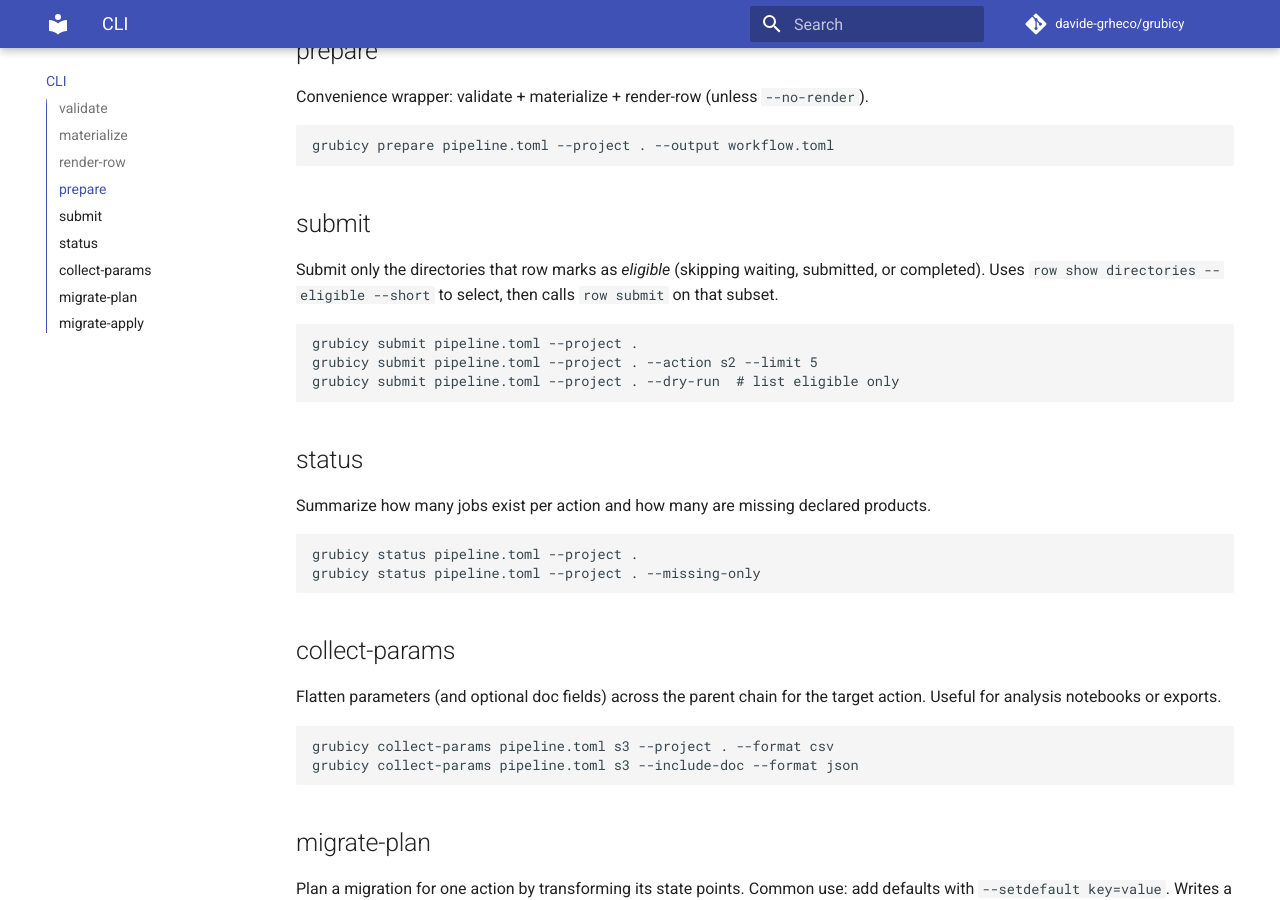
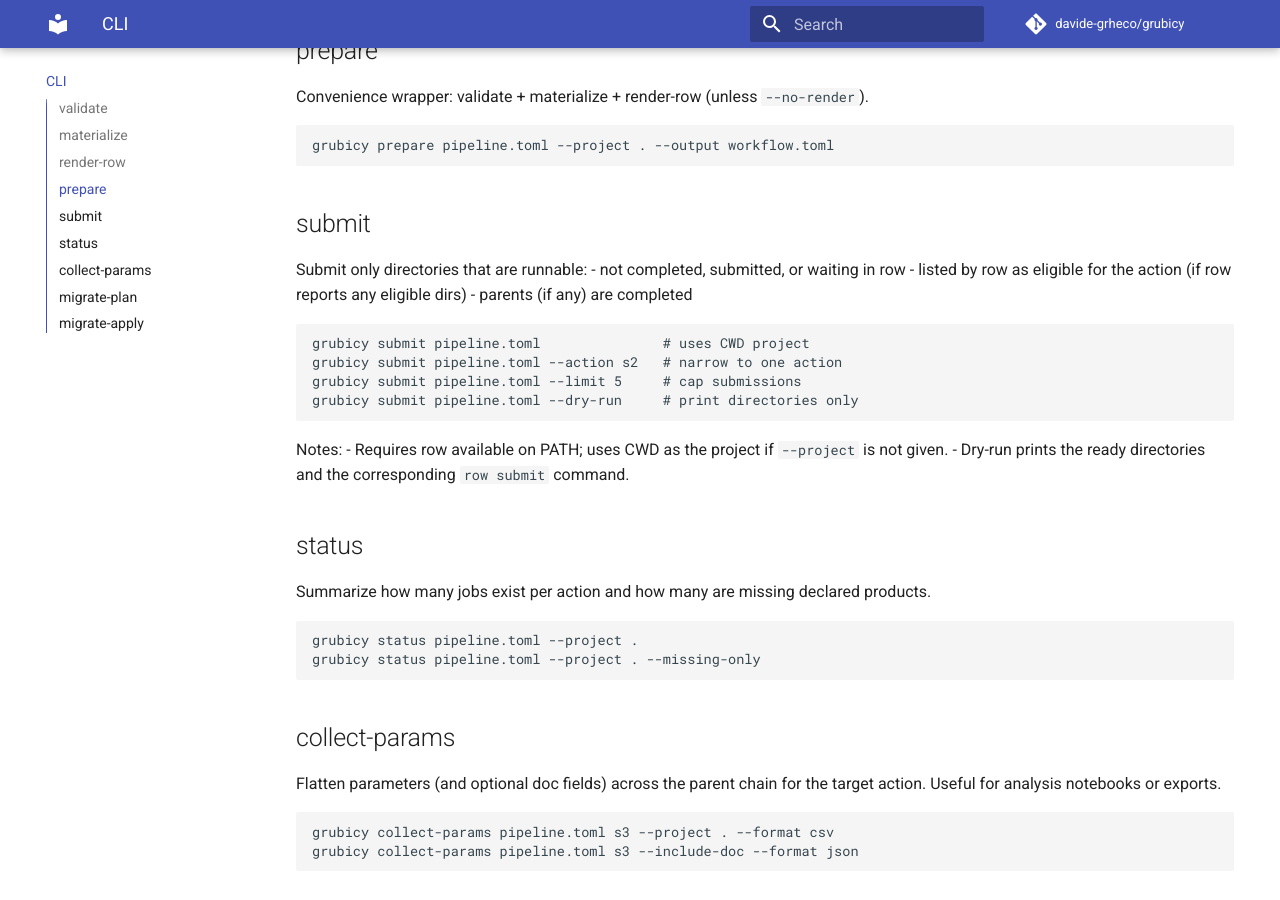
Before and after one commit to davide-grheco/grubicy, an MkDocs documentation site: the page built from docs/cli.md, in a window 1280 px wide and 900 px high, scrolled down 874 px. Built offline with MkDocs 1.6.1 and Material for MkDocs 9.7.7, drawn with Linux system fonts in a browser that asks for light colours; comment, search, counter and statistics services are not loaded.

Commit message:
Update documentation

````diff
--- a/docs/cli.md
+++ b/docs/cli.md
@@ -32,14 +32,21 @@ grubicy prepare pipeline.toml --project . --output workflow.toml
 ```
 
 ## submit
-Submit only the directories that row marks as *eligible* (skipping waiting, submitted,
-or completed). Uses `row show directories --eligible --short` to select, then calls
-`row submit` on that subset.
+Submit only directories that are runnable:
+- not completed, submitted, or waiting in row
+- listed by row as eligible for the action (if row reports any eligible dirs)
+- parents (if any) are completed
+
 ```bash
-grubicy submit pipeline.toml --project .
-grubicy submit pipeline.toml --project . --action s2 --limit 5
-grubicy submit pipeline.toml --project . --dry-run  # list eligible only
+grubicy submit pipeline.toml               # uses CWD project
+grubicy submit pipeline.toml --action s2   # narrow to one action
+grubicy submit pipeline.toml --limit 5     # cap submissions
+grubicy submit pipeline.toml --dry-run     # print directories only
 ```
+
+Notes:
+- Requires row available on PATH; uses CWD as the project if `--project` is not given.
+- Dry-run prints the ready directories and the corresponding `row submit` command.
 
 ## status
 Summarize how many jobs exist per action and how many are missing declared products.
````
Also changed, not shown: README.md (+5 -8 lines), docs/getting-started.md (+8 -3 lines), examples/library-example/README.md (+8 -1 lines).
